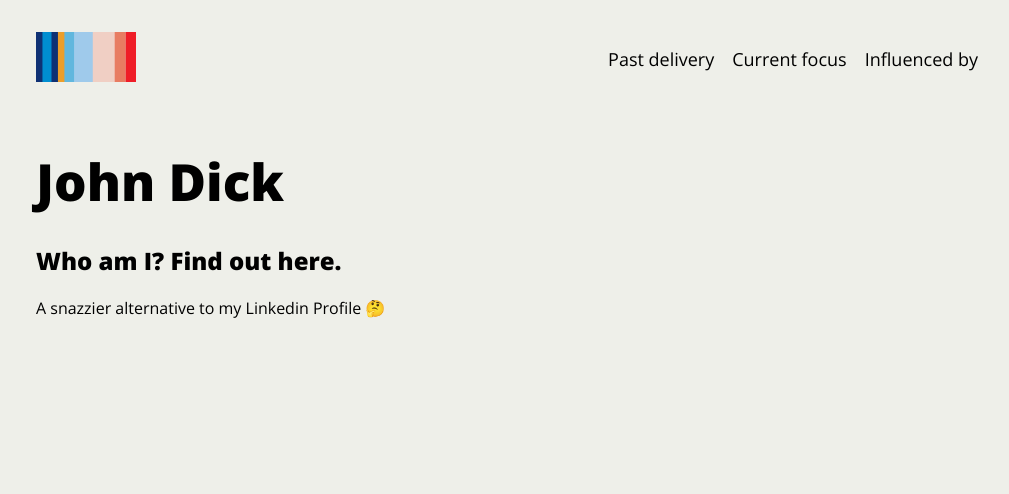
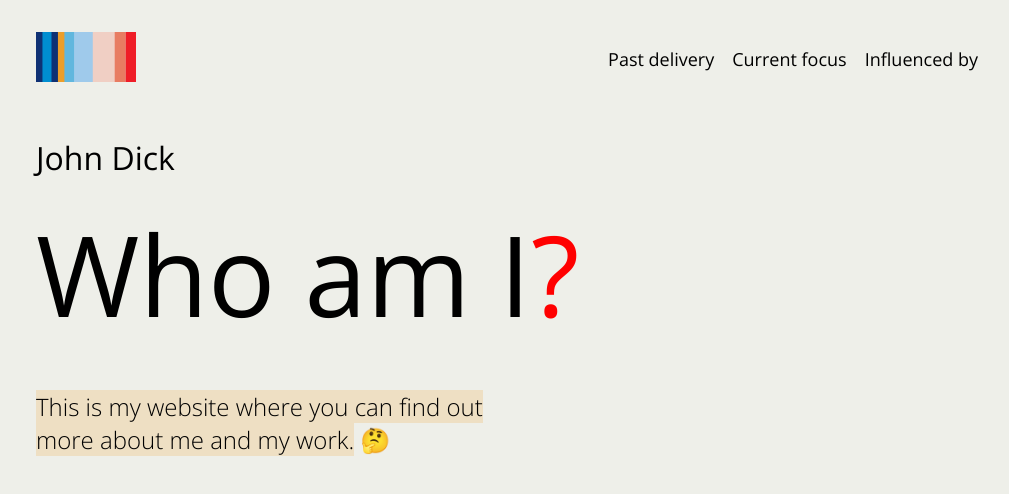
Before and after one commit to johndck/johndick-me-react-build, a React (Vite) app: page / in a window 1280 px wide. Shown: the top 494 px of the page, without its empty margins (124-1133 px from the left). Built offline with nearby package versions, Linux system fonts and the light colour scheme.

Commit message:
updated the hero section for desktop

```diff
--- a/src/components/hero.jsx
+++ b/src/components/hero.jsx
@@ -4,10 +4,18 @@
 
 function Hero() {
   return (
-    <div className="container">
+    <div className="container hero">
       <h1>John Dick</h1>
-      <h2>Who am I? Find out here.</h2>
-      <p> A snazzier alternative to my Linkedin Profile 🤔</p>
+      <h2>
+        Who am I<span className="redq">?</span>
+      </h2>
+      <p>
+        {" "}
+        <span className="orangehighlight">
+          This is my website where you can find out more about me and my work.
+        </span>{" "}
+        🤔
+      </p>
     </div>
   );
 }
--- a/src/index.css
+++ b/src/index.css
@@ -48,6 +48,7 @@
 
   --background-color: rgba(238, 239, 233, 1);
   --siteRed: rgba(236, 158, 42, 1);
+  --siteRedHighlight: rgba(236, 158, 42, 0.2);
 
   font-synthesis: none;
   text-rendering: optimizeLegibility;
@@ -103,6 +104,7 @@ p {
   align-items: center;
   padding: 2em 0;
   position: sticky;
+  background-color: var(--background-color);
   top: 0;
 }
 
@@ -175,3 +177,39 @@ p {
   border: none;
   background-color: transparent;
 }
+
+/* here is the hero section styling */
+
+.hero {
+  height: 95vh;
+}
+
+.hero h1 {
+  font-family: "Open Sans", sans-serif;
+  font-size: 2em;
+  font-weight: 400; /* Regular weight */
+}
+
+.hero h2 {
+  font-family: "Open Sans", sans-serif;
+  font-size: 7em;
+  font-weight: 400; /* Light weight */
+  margin: 0;
+  margin-bottom: 40px;
+}
+
+.redq {
+  color: red;
+}
+
+.hero p {
+  font-family: "Open Sans", sans-serif;
+  font-size: 1.5em;
+  font-weight: 300; /* Regular weight */
+  margin: 0;
+  max-width: 50%;
+}
+
+.orangehighlight {
+  background-color: var(--siteRedHighlight);
+}
--- a/src/pages/home.jsx
+++ b/src/pages/home.jsx
@@ -1,4 +1,3 @@
-import { Link } from "react-router-dom";
 import "../index.css";
 import Hero from "../components/hero";
 
```
